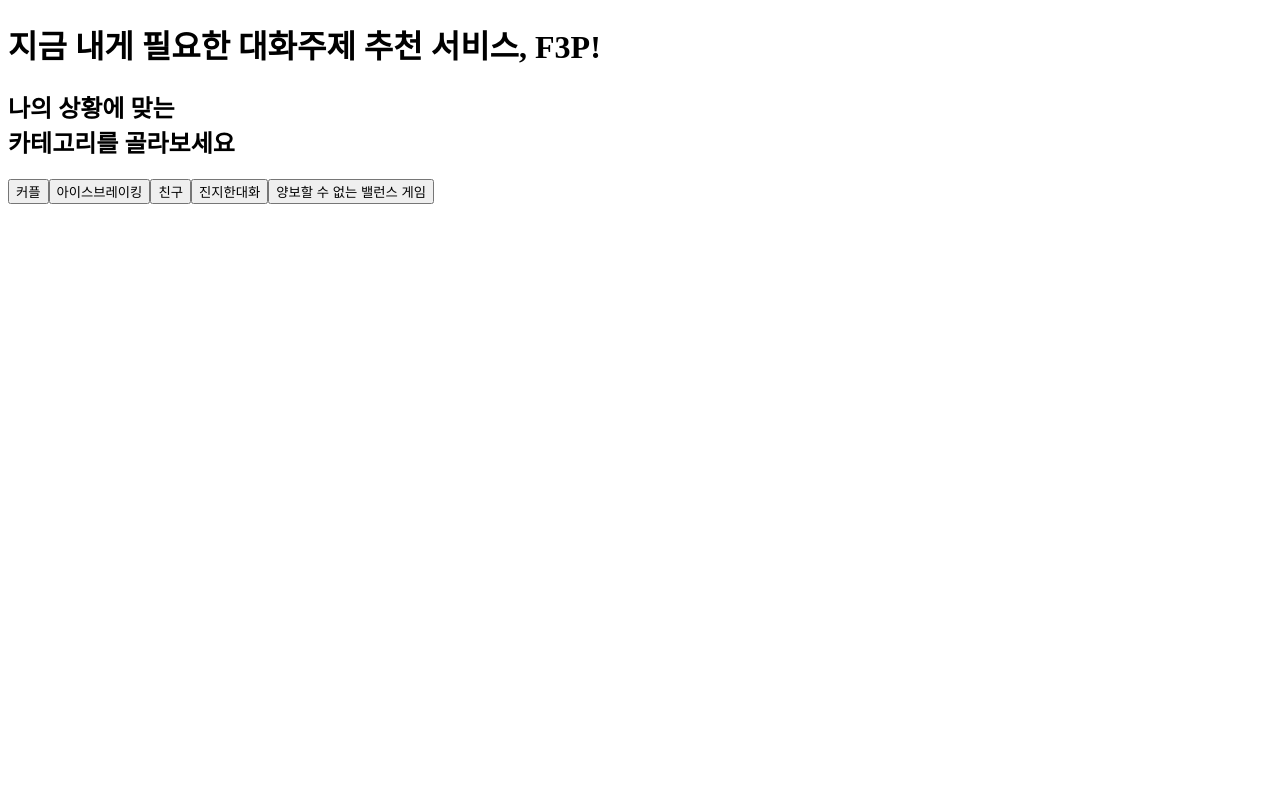
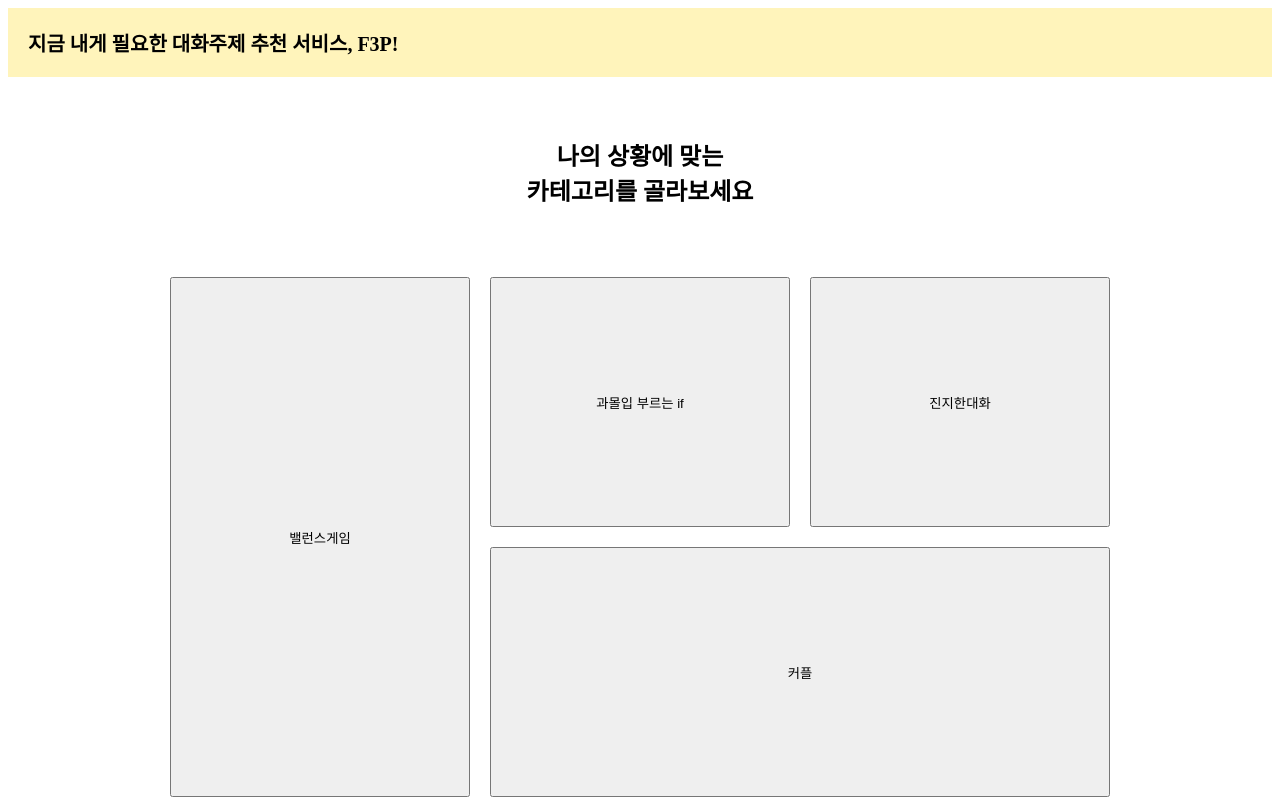
Before and after one commit to Hayoung04/f3p, a React (Create React App) app: page /category in a window 1280 px wide. Shown: the top 800 px of the page. Built offline with nearby package versions, Linux system fonts and the light colour scheme.

Commit message:
style : 스타일 레이아웃 설정

```diff
--- /dev/null
+++ b/src/components/IfBtn.js
@@ -0,0 +1,14 @@
+import { useNavigate } from "react-router-dom";
+
+const IfBtn = () => {
+  const movePage = useNavigate();
+  const toIf = () => movePage("/category/if");
+
+  return (
+    <button onClick={toIf} className="if">
+      과몰입 부르는 if
+    </button>
+  );
+};
+
+export default IfBtn;
--- a/src/routes/conversation_recommend/ConverRmdHome.js
+++ b/src/routes/conversation_recommend/ConverRmdHome.js
@@ -4,6 +4,10 @@ import RomanticBtn from "../../components/RomanticBtn";
 import IcebreakingBtn from "../../components/IcebreakingBtn";
 import FriendBtn from "../../components/FriendBtn";
 import SeriousConverBtn from "../../components/SeriousConverBtn";
+import BalanceBtn from "../../components/BalanceBtn";
+import IfBtn from "../../components/IfBtn";
+
+import "./style.css";
 
 function ConverRmdHome() {
   return (
@@ -14,11 +18,20 @@ function ConverRmdHome() {
         카테고리를 골라보세요
       </h2>
       <div id="category">
-        <RomanticBtn />
-        <IcebreakingBtn />
-        <FriendBtn />
-        <SeriousConverBtn />
-        <button>양보할 수 없는 밸런스 게임</button>
+        <div id="section1">
+          <BalanceBtn />
+          <div id="section1_b">
+            <div id="section1_b_1">
+              <IfBtn />
+              <SeriousConverBtn />
+            </div>
+            <RomanticBtn />
+          </div>
+        </div>
+        <div id="section2">
+          <FriendBtn />
+          <IcebreakingBtn />
+        </div>
       </div>
     </div>
   );
--- a/src/routes/conversation_recommend/style.css
+++ b/src/routes/conversation_recommend/style.css
@@ -9,6 +9,47 @@
 /*중간 멘트*/
 #basic h2 {
   text-align: center;
+  margin: 60px 0 60px 0;
 }
 
-/*버튼 css*/
+/*버튼 레이아웃 배열 css*/
+#category {
+  display: flex;
+  flex-direction: column;
+  align-items: center;
+}
+#section1 {
+  display: flex;
+  flex-direction: row;
+  align-items: stretch;
+  justify-content: center;
+}
+#section1_b {
+  display: flex;
+  flex-direction: column;
+  align-items: stretch;
+}
+
+.balanceGame {
+  height: 520px;
+  width: 300px;
+}
+.if,
+.seriousConver {
+  width: 300px;
+  height: 250px;
+}
+.romantic {
+  height: 250px;
+}
+.friend {
+  width: 610px;
+  height: 250px;
+}
+.icebreaking {
+  width: 310px;
+  height: 250px;
+}
+button {
+  margin: 10px 10px 10px 10px;
+}
```
